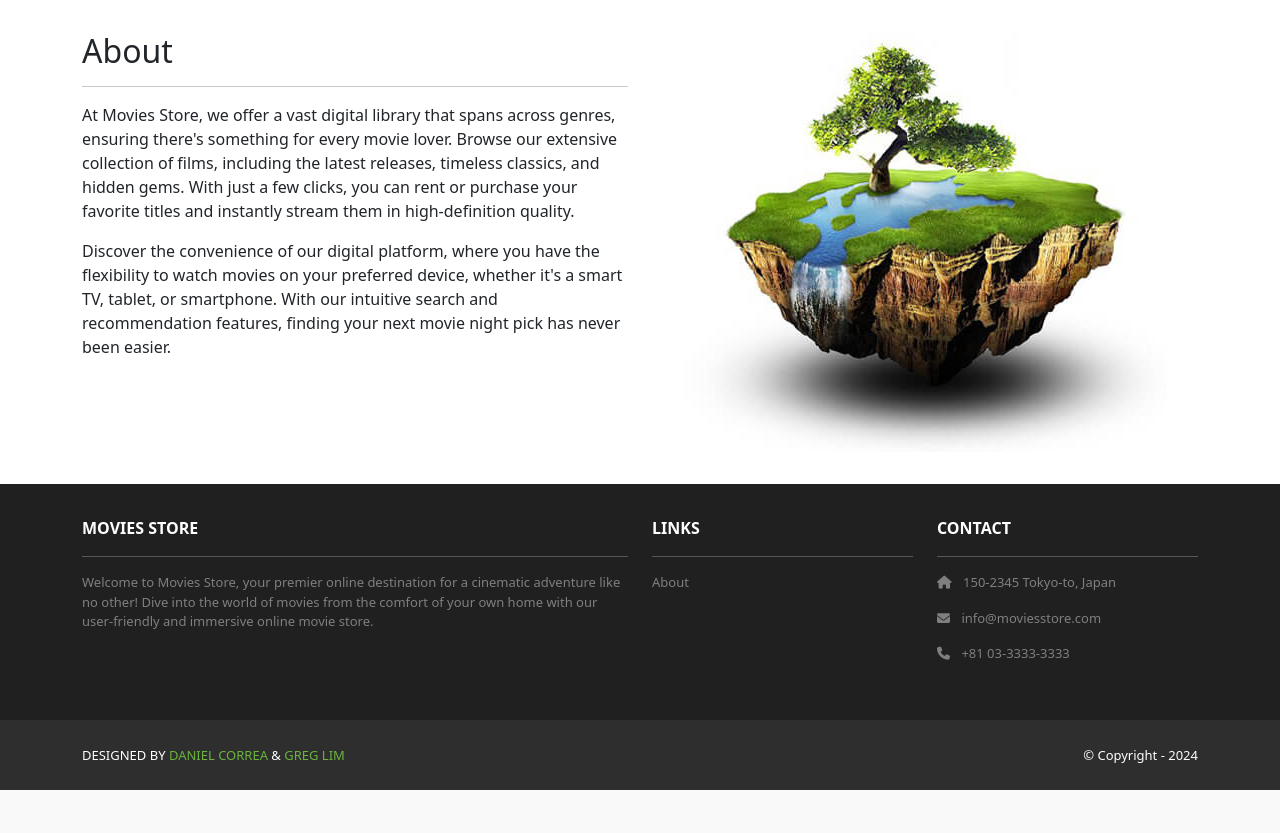
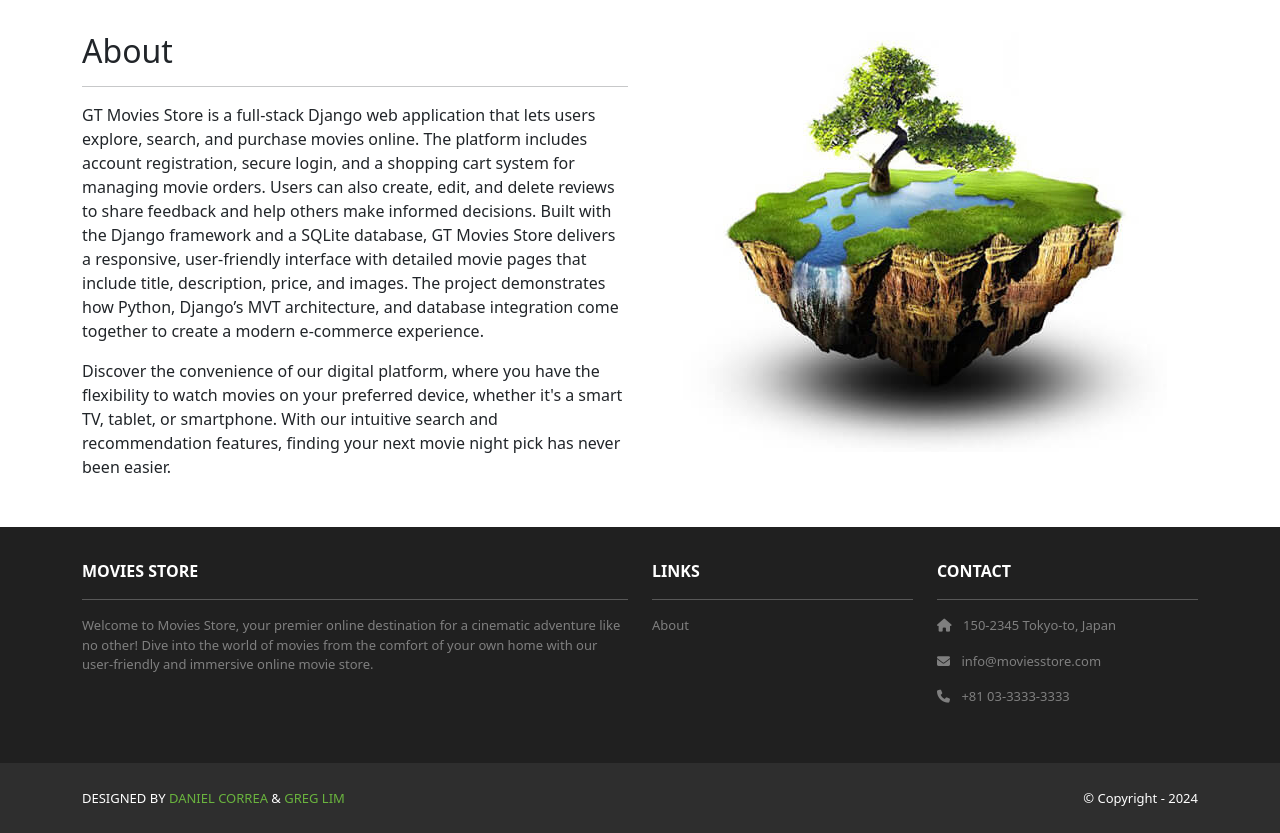
Before and after one commit to Joconnell04/moviesstore, a Django app: page /about in a window 1280 px wide. Shown: the part 82-915 px from the top of the page. Before the commit the page ends 872 px from the top, so only its background shows below. Run offline with Django 5.2, Linux system fonts and the light colour scheme; some libraries are stand-ins or nearby versions.

Commit message:
second version

```diff
--- a/home/templates/home/about.html
+++ b/home/templates/home/about.html
@@ -8,14 +8,18 @@
         <h2>About</h2>
         <hr />
         <p>
-           At Movies Store, we offer a vast digital library
-           that spans across genres, ensuring there's
-           something for every movie lover. Browse our
-           extensive collection of films, including the
-           latest releases, timeless classics, and hidden
-           gems. With just a few clicks, you can rent or
-           purchase your favorite titles and instantly
-           stream them in high-definition quality.
+            GT Movies Store is a full-stack Django web application that lets users
+            explore, search, and purchase movies online.
+            The platform includes account registration, secure login, and a shopping cart
+            system for managing movie orders.
+            Users can also create, edit, and delete reviews to share feedback and help
+            others make informed decisions.
+            Built with the Django framework and a SQLite database, GT Movies Store delivers a
+            responsive, user-friendly interface
+            with detailed movie pages that include title, description, price, and images.
+            The project demonstrates how Python,
+            Django’s MVT architecture, and database integration come together
+            to create a modern e-commerce experience.
         </p>
         <p>
           Discover the convenience of our digital platform,
```
Also changed, not shown: 8 other files.
